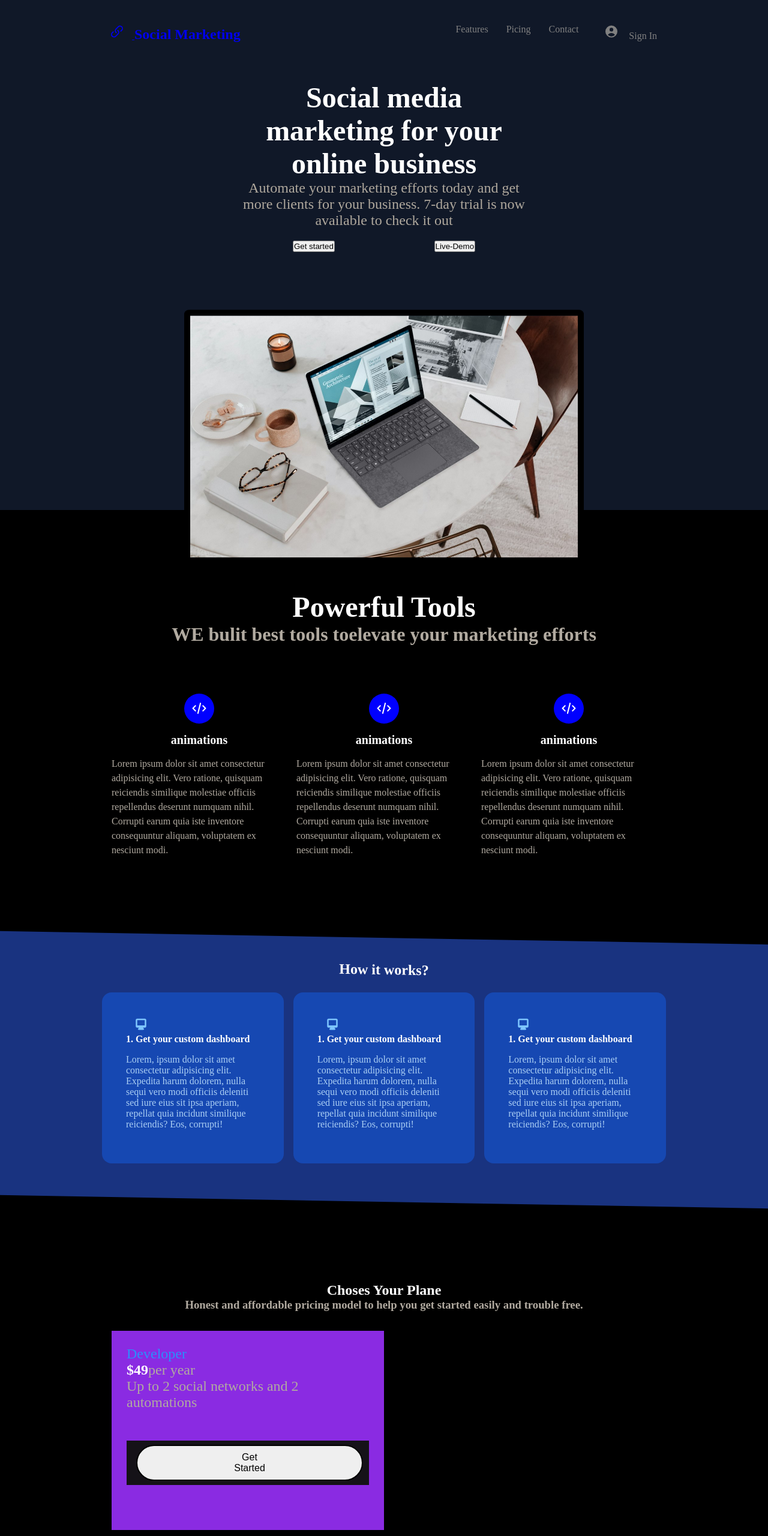
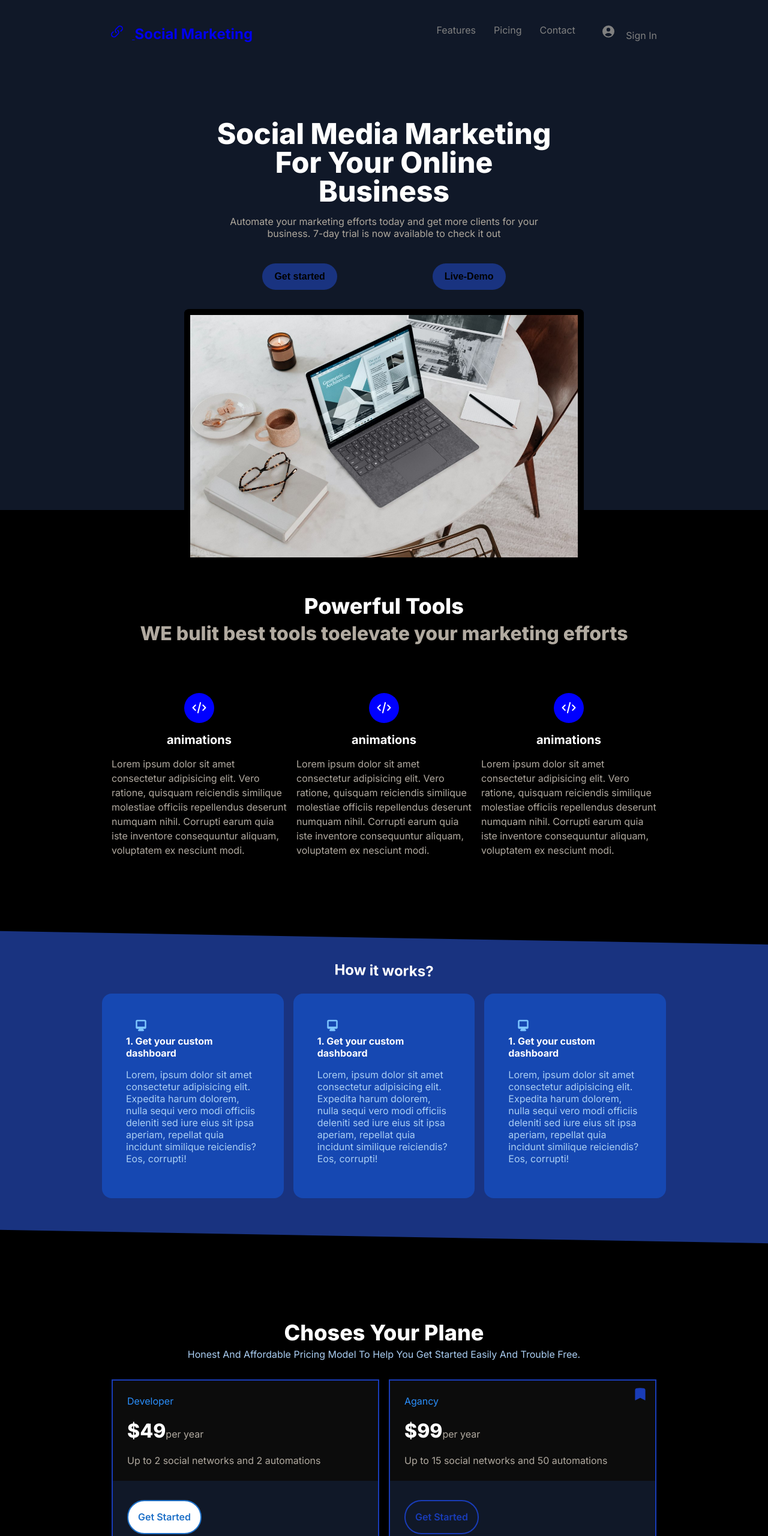
Before and after one commit to tareq5118/Project-Marckting, a plain HTML site: page index.html in a window 1280 px wide. Shown: the top 2560 px of the page at 60% size. Drawn offline with Linux system fonts and the light colour scheme.

Commit message:
Add Your Plan and view Statistics and divide footer

```diff
--- a/Style.css
+++ b/Style.css
@@ -14,11 +14,12 @@
 
 }
 html{
-    font-family: inter sans-serif;
-    font-size: 16px;
+ font-family: "Inter", sans-serif;
+     font-size: 16px;
 }
 body{
     background-color: black;
+
 }
 .size-b{
     width: 50px;
@@ -33,6 +34,17 @@ body{
 .text-color-p{
     color: var(--text-color-p);
 }
+.btn-dark-blue{
+    color: #193cb8;
+    background-color: #101828;
+}
+.btn-light{
+  color:#1f71c8ff;
+
+    /* color: #1e2939; */
+    background-color: white;
+
+}
 .bg-gray-900{
 background-color: var(--Primary-color);
 width: 100%;
@@ -46,6 +58,8 @@ position: relative;
 }
 header .logo h2{
     display: inline-block;
+    text-transform: capitalize;
+
 }
 header{
     display: flex;
@@ -63,24 +77,41 @@ margin: 0 15px;
     color: gray;
 }
 .nav-link ul li a:hover{
- color: white;
+ color:#193cb8;
+ transition: color .2s ;
 }
  /*  */
  .hero-content{
-    height: 200px;
+    /* height: 200px; */
     /* background-color: aquamarine; */
-    padding-top: 64px;
-    width: 50%;
+    /* padding-top: 64px;
+     */
+     padding: 8rem 0px;
+text-align: center;
+    width: 60%;
     margin: 0 auto;
+ }
+ @media (max-width:768px){
+    .hero-content{
+       max-width:100%;
+    }
  }
  .hero-content h2{
     font-size: 3rem;
+    font-weight: 800;
+    font-size:3rem ;
+    line-height: 3rem;
     color: white;
+    margin-bottom: 1rem;
     text-align: center;
+    text-transform: capitalize;
+
  }
  .hero-content p{
-    font-size: 1.5rem;
+    font-size: 1rem;
     color: var(--text-color);
+    line-height: 1.25rem;
+    font-weight: 400;
     /* line-height: 1rem; */
     text-align: center;
  }
@@ -89,21 +120,44 @@ margin: 0 15px;
     margin: 0 auto;
  }
  .hero-content .buttons {
+    padding-top: 40px;
+    padding-bottom: 64px;
    display: flex;
    justify-content: center;
-   gap: 4;
-   margin-top: 20px;
+   /* gap: 10px; */
+   /* margin-top: 20px; */
+
+ }
+
+ .hero-content .buttons button{
+    padding: 10px 20px;
+    border-radius: 100px;
+    font-size: 1rem ;
+    font-weight:600;
+line-height: 24px;
+cursor: pointer;
+    background-color:#193380    ;
+    border: none;
+
+ }
+  .hero-content .buttons button:hover{
+    background-color:#193380d4    ;
+    color: #2A8ffc;
+    transition: .2s;
+    transform: scale(1.25);
+
  }
  .imges{
     height: 10rem;
- }
- .imges img{
-    width: 666px;
+    border-radius: 10px;
     position: absolute;
-    top: 85%;
+    top: 70%;
     left: 50%;
     transform: translate(-50%, -50%);
-    border:10px solid black;
+}
+ .imges img{
+     border:10px solid black;
+    width: 666px;
     border-radius: 8px;
     border-bottom: 0    ;
  }
@@ -178,27 +232,140 @@ transform: skewY(-1deg);
     width: 100%;
     height: 150%;
     margin: 2rem 0px;
+    display: flex;
+ gap: 16px;
 }
 .card-pay{
-    width: 50%;
+    width: 100%;
     height: auto;
-    background-color: blueviolet;
-    padding: 25px;
+    background-color: rgb(12, 12, 12);
+    border: 2px solid #193cb8;
+    /* padding: 25px; */
+    display: flex;
+    flex-direction: column;
+    position: relative;
+
 
 }
-.card-pay span{
-    font-size: 1.5rem;
+.card-pay .icon-agance{
+    color:#193cb8;
+    position: absolute;
+    top: 10px;
+    right: 0;
+}
+article .cards-pay .card-content{
+    padding: 1.5rem;
+}
+article .center h2{
+font-weight: 800;
+font-size: 2.25rem;
+line-height: 3.25rem;
+    text-transform: capitalize;
+
+}
+article .center h3{
+    line-height: 1.25rem;
+    font-weight: 400;
+    font-size: 1rem;
+    color: #ABCFF4;
+    text-transform: capitalize;
+
+}
+.card-pay .card-price{
+    /* font-size: 1.5rem; */
+    margin: 1.25rem 0px;
 }
 .card-pay-button{
     width: 100%;
-    background-color: rgb(21, 18, 24);
-    margin: 50px auto;}
+    background-color: #101828;
+    /* margin: 0 auto; */
+    text-align: start;
+    padding-left: 1.5rem;
+    /* /* margin: 50px auto; */
+    }
 
 .card-pay-button button{
     font-size: 1rem;
-    padding: 10px 161px;
+    font-weight: 600;
+     font-family: "Inter", sans-serif;
+    line-height: 1.5rem;
+    padding: 0.90rem 1rem;
     border: 2px solid;
     border-radius: 5rem;
-    margin: 7px 16px;
-    margin-right: 10px;
+    margin: 2rem 0;
+    cursor: pointer;
+
+
 }
+.card-pay-button button:hover{
+  color:#2A8ffc;
+  transition: color .2s;
+  transform: scale(1.1);
+}
+
+
+/*  */
+.section-sorce{
+    background-color: #193380;
+}
+ .section-sorce .parent-card-sorce{
+    /* background-color: #c7c9cd; */
+    display: flex;
+    justify-content: space-evenly;
+    align-items: center;
+}
+ .section-sorce .parent-card-sorce h2{
+font-size: 2.5rem;
+font-weight: 800;
+line-height: 2.25rem;
+margin-bottom: 0.5rem;
+color: white;
+    text-transform: capitalize;
+
+}
+
+ .section-sorce .parent-card-sorce h4{
+    font-size: 1rem;
+    font-weight: 400;
+    line-height: 1.25rem;
+    color: #2A8ffc;
+    text-transform: capitalize;
+
+ }
+ .section-sorce .parent-card-sorce .card-sorce{
+    width: 25rem;
+    /* height: 300px; */
+    padding: 8rem 1.25rem;
+    text-align: center;
+ }
+ .section-sorce .parent-card-sorce .card-sorce:nth-of-type(1) ,
+ .section-sorce .parent-card-sorce .card-sorce:nth-of-type(2){
+    border-right: 1px solid rgb(27, 24, 24);
+ }
+ /* footer */
+ footer .footer-link ul li{
+    display: inline-block;
+    margin-right: 1rem;
+ }
+ footer .footer-link ul li:nth-last-of-type{
+    margin-right: 0;
+ }
+ footer .footer-link ul li a{
+text-decoration: none;
+color:  white;
+cursor: pointer;
+ }
+  footer .footer-link ul li a:hover{
+color: #193cb8;
+transition: color .2s;
+ }
+
+ footer .footer-content{
+    display: flex;
+    justify-content: space-between;
+    padding: 8rem 2rem;
+ }
+ footer .footer-content .footer-copy {
+    color: #ABCFF4
+    ;
+ }
--- a/index.html
+++ b/index.html
@@ -5,6 +5,7 @@
     <meta name="viewport" content="width=device-width, initial-scale=1.0">
     <title>Markting-social</title>
     <link rel="stylesheet" href="./Style.css">
+
 </head>
 <body>
     <div class="bg-gray-900">
@@ -114,16 +115,61 @@
 </h3></div>
 <div class="cards-pay">
     <div class="card-pay">
+<div class="card-content">
         <span class="text-color-blue">Developer</span>
-        <div><span class="color_text_white font_size">$49</span><span class="text-color-p">per year
-</span></div><span class="text-color-p">Up to 2 social networks and 2 automations
+        <div class="card-price"><span class="color_text_white font_size">$49</span><span class="text-color-p">per year
+</span></div>
+<span class="text-color-p ">Up to 2 social networks and 2 automations
 
-</span>
+</span></div>
 <div class="card-pay-button">
-<button type="">Get Started</button></div>
+<button class="btn-light" type="">Get Started</button></div>
+    </div>
+    <!-- card2 -->
+      <div class="card-pay">
+        <svg xmlns="http://www.w3.org/2000/svg" viewBox="0 0 24 24" fill="currentColor" data-slot="icon" class="icon-agance size-b">
+                    <path fill-rule="evenodd" d="M6.32 2.577a49.255 49.255 0 0 1 11.36 0c1.497.174 2.57 1.46 2.57 2.93V21a.75.75 0 0 1-1.085.67L12 18.089l-7.165 3.583A.75.75 0 0 1 3.75 21V5.507c0-1.47 1.073-2.756 2.57-2.93Z" clip-rule="evenodd"></path>
+                  </svg>
+<div class="card-content">
+        <span class="text-color-blue">Agancy</span>
+        <div class="card-price"><span class="color_text_white font_size">$99</span><span class="text-color-p">per year
+</span></div>
+<span class="text-color-p">Up to 15 social networks and 50 automations
+
+</span></div>
+<div class="card-pay-button">
+<button class="btn-dark-blue" type="">Get Started</button></div>
     </div>
 </div>
     </article>
     </div>
+    <section class="section-sorce">
+        <div class="continar">
+            <div class="parent-card-sorce">
+        <div class="card-sorce">
+        <h2>998k+</h2>
+        <h4>Posts</h4></div>
+        <div class="card-sorce">
+        <h2>1.5k+</h2>
+        <h4>Posts</h4></div>
+        <div class="card-sorce">
+        <h2>7.9k+</h2>
+        <h4>Posts</h4></div>  </div>
+    </section>
+    <footer>
+        <div class="continar">
+            <div class="footer-content">
+        <div class="footer-link">
+            <ul>
+                <li><a href="#">About </a></li>
+                <li><a href="#">Terms of Service  </a></li>
+                <li><a href="#">Privacy Policy</a></li>
+
+            </ul>
+        </div>
+        <div class="footer-copy">
+            Company &copy;2025
+        </div></div></div>
+    </footer>
 </body>
 </html>
```
